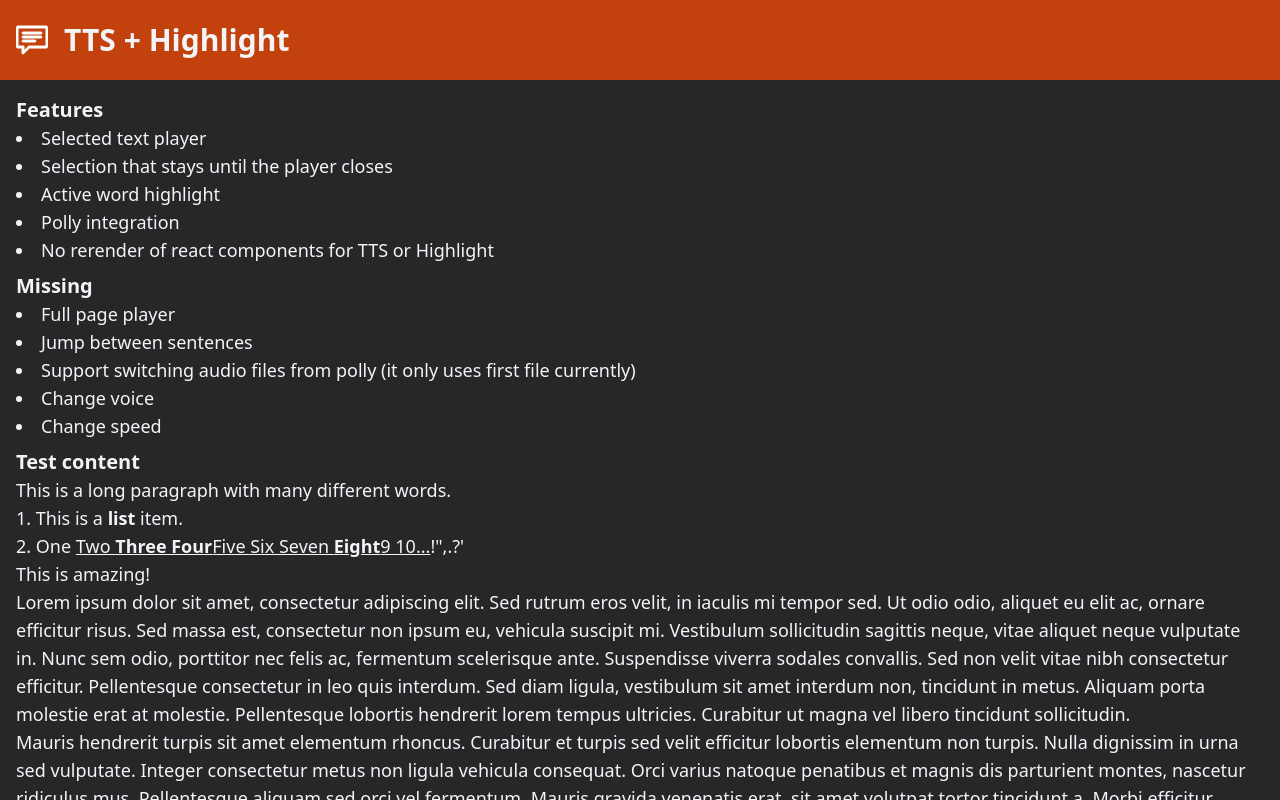
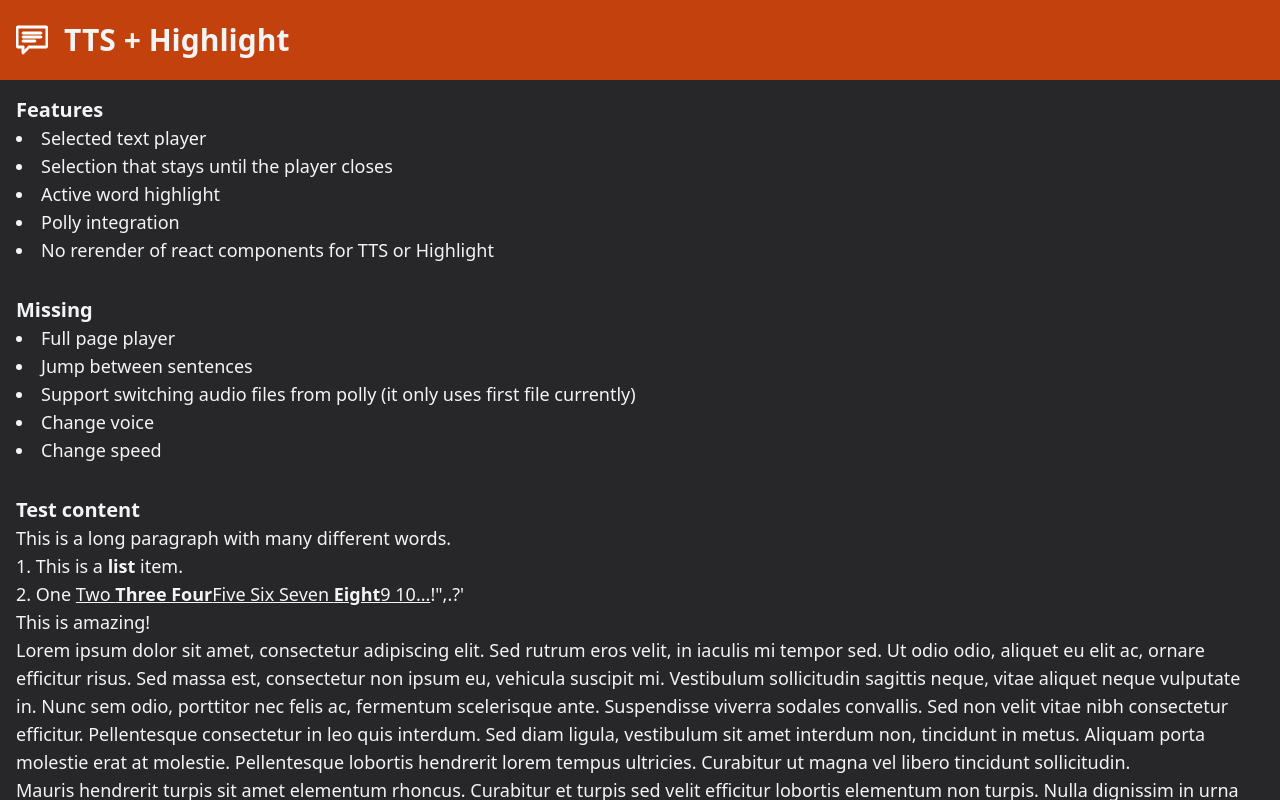
Before and after one commit to drexxdk/tts-highlight, a Next.js app: page / in a window 1280 px wide. Shown: the top 800 px of the page. Built offline with nearby package versions, Linux system fonts and the light colour scheme.

Commit message:
Minor design improvement

```diff
--- a/app/page.tsx
+++ b/app/page.tsx
@@ -2,7 +2,7 @@
 
 const Page = () => {
   return (
-    <article className="grid gap-2">
+    <article className="grid gap-8">
       <section>
         <h2 className="font-bold text-xl">Features</h2>
         <ol className="list-inside list-disc">
```
